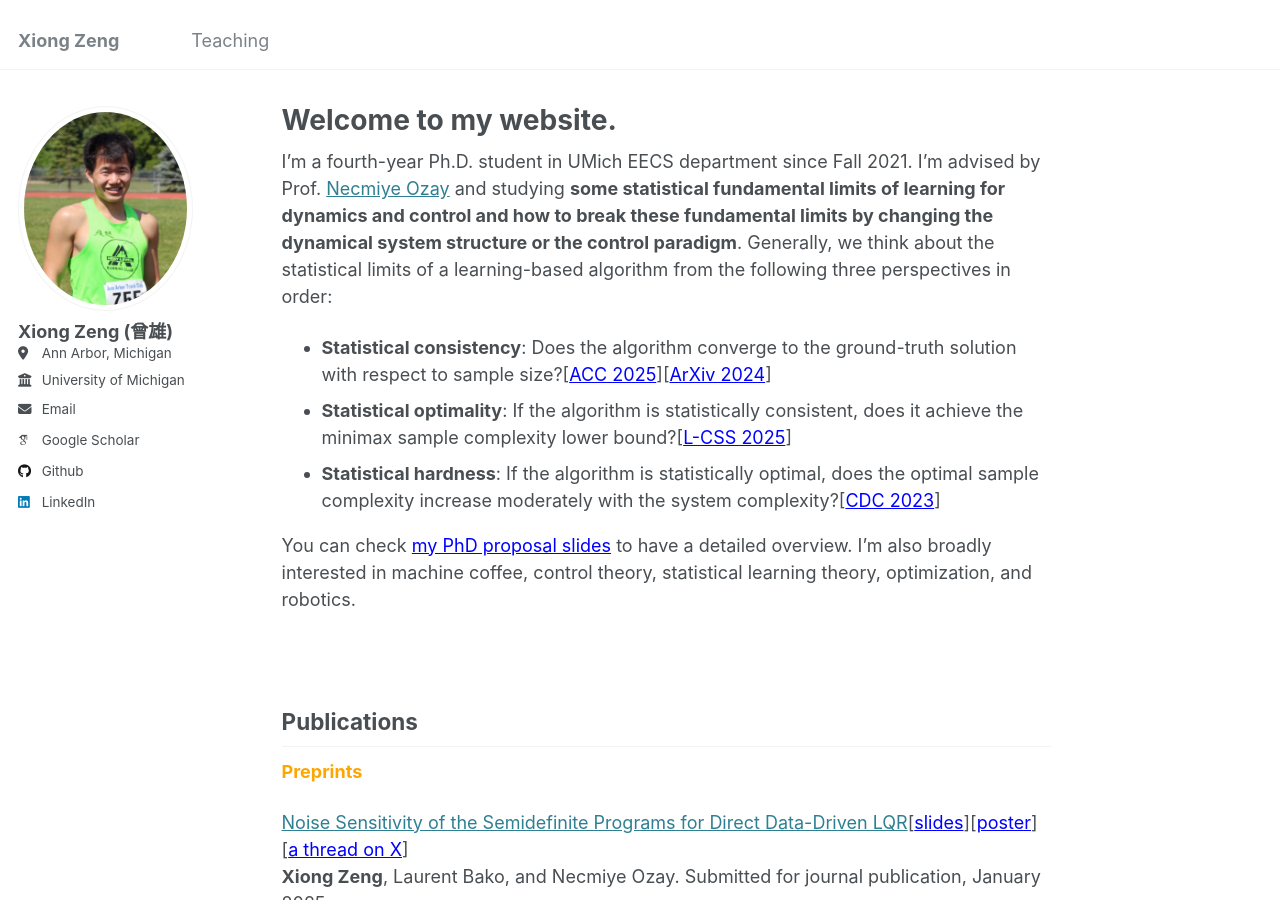
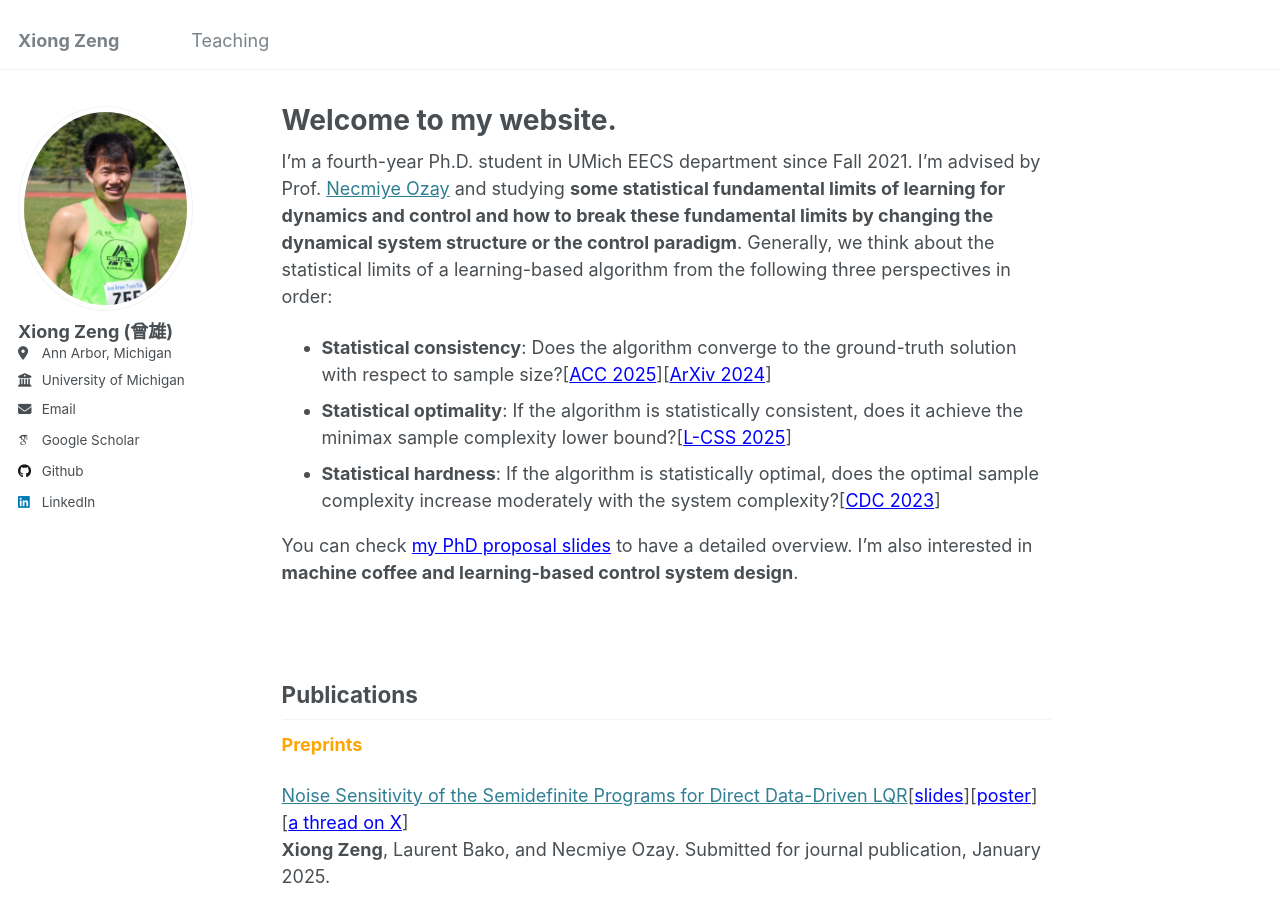
Before and after one commit to zengxiong111/zengxiong.github.io, a Jekyll site: the page built from _pages/about.md, in a window 1280 px wide and 900 px high. Built offline with Jekyll 4.4.1, drawn with Linux system fonts in a browser that asks for light colours; some web fonts are replaced.

Commit message:
Update about.md

```diff
--- a/_pages/about.md
+++ b/_pages/about.md
@@ -12,7 +12,7 @@
 - **Statistical optimality**: If the algorithm is statistically consistent, does it achieve the minimax sample complexity lower bound?[<a href="https://arxiv.org/abs/2503.16817" style="color: blue;" target="_blank">L-CSS 2025</a>]
 - **Statistical hardness**: If the algorithm is statistically optimal, does the optimal sample complexity increase moderately with the system complexity?[<a href="https://arxiv.org/abs/2311.11151" style="color: blue;" target="_blank">CDC 2023</a>]
 
-You can check <a href="https://github.com/zengxiong111/zengxiong.github.io/blob/master/files/phd_propsoal_Xiong_Zeng_part.pdf" style="color: blue;" target="_blank">my PhD proposal slides</a> to have a detailed overview. I'm also broadly interested in machine coffee, control theory, statistical learning theory, optimization, and robotics.
+You can check <a href="https://github.com/zengxiong111/zengxiong.github.io/blob/master/files/phd_propsoal_Xiong_Zeng_part.pdf" style="color: blue;" target="_blank">my PhD proposal slides</a> to have a detailed overview. I'm also interested in **machine coffee and learning-based control system design**.
 
 
 &nbsp;
```
